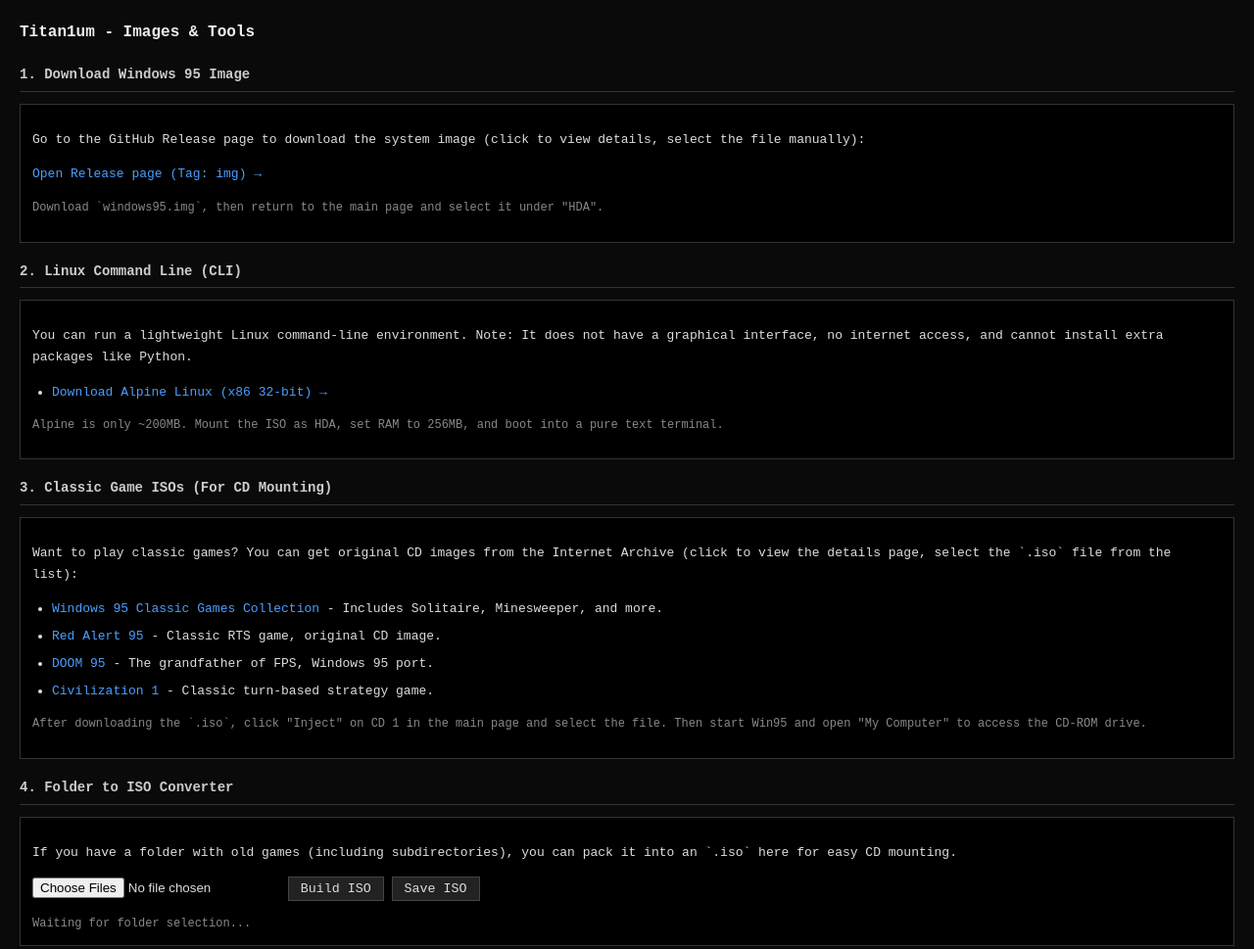
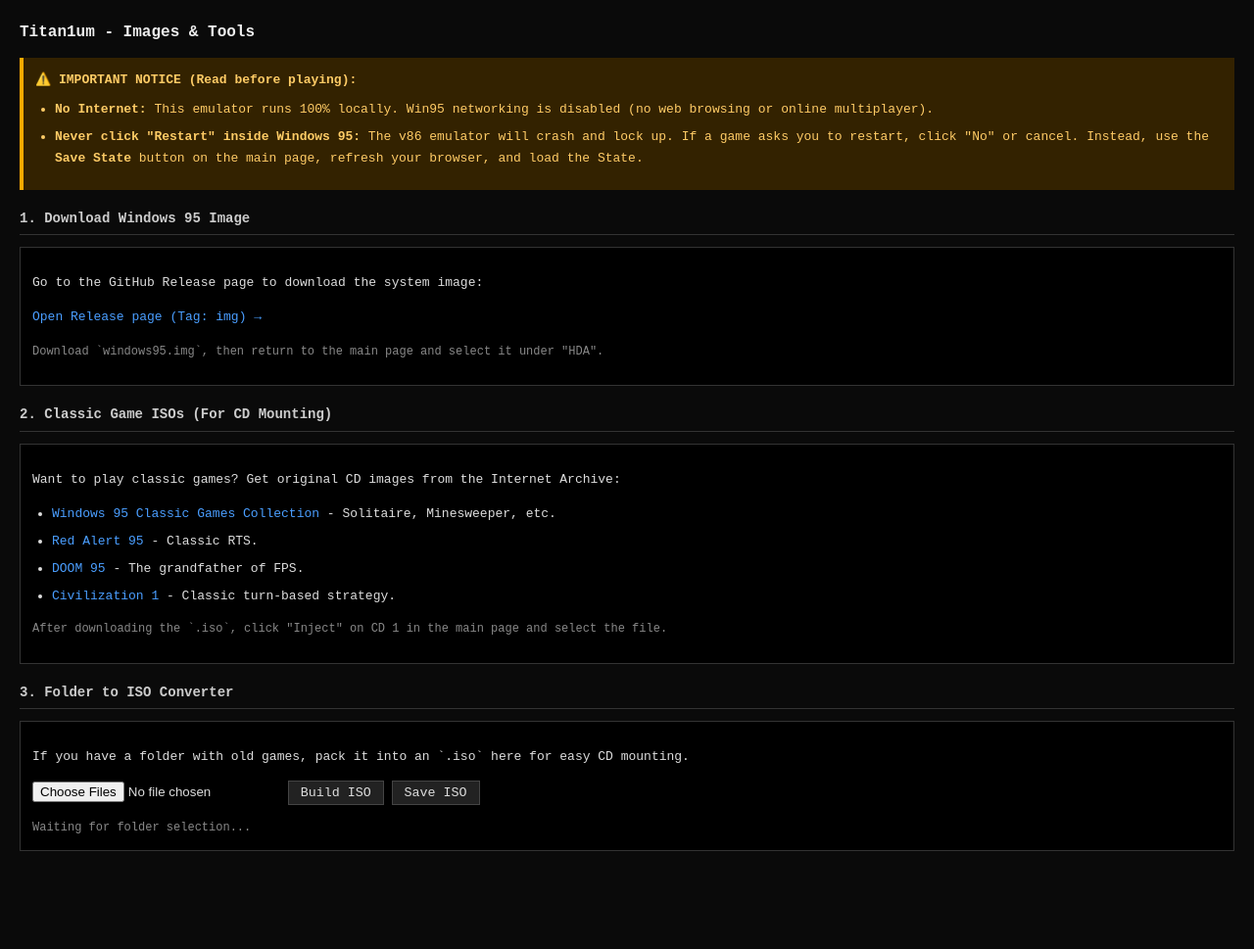
Before and after one commit to aiden12910-12910/Titan1um, a plain HTML site: page downloader.html in a window 1280 px wide. Shown: the whole page at 98% size. After the commit the page ends 901 px from the top, so only its background shows below. Drawn offline with Linux system fonts and the light colour scheme.

Commit message:
Update downloader instructions and section titles

```diff
--- a/downloader.html
+++ b/downloader.html
@@ -11,6 +11,7 @@
   a:hover{text-decoration:underline}
   .box{background:#000;border:1px solid #333;padding:12px;margin:12px 0}
   .hint{color:#888;font-size:12px}
+  .warning{background: #332200; border-left: 4px solid #ffaa00; padding: 12px; color: #ffcc66; margin-bottom: 16px;}
   ul { padding-left: 20px; margin: 8px 0; }
   li { margin-bottom: 6px; }
 </style>
@@ -18,37 +19,36 @@
 <body>
 <h1>Titan1um - Images & Tools</h1>
 
+<div class="warning">
+  <strong>⚠️ IMPORTANT NOTICE (Read before playing):</strong>
+  <ul>
+    <li><strong>No Internet:</strong> This emulator runs 100% locally. Win95 networking is disabled (no web browsing or online multiplayer).</li>
+    <li><strong>Never click "Restart" inside Windows 95:</strong> The v86 emulator will crash and lock up. If a game asks you to restart, click "No" or cancel. Instead, use the <strong>Save State</strong> button on the main page, refresh your browser, and load the State.</li>
+  </ul>
+</div>
+
 <h2>1. Download Windows 95 Image</h2>
 <div class="box">
-  <p>Go to the GitHub Release page to download the system image (click to view details, select the file manually):</p>
+  <p>Go to the GitHub Release page to download the system image:</p>
   <p><a href="https://github.com/aiden12910-12910/Windows95/releases/tag/img" target="_blank" rel="noopener">Open Release page (Tag: img) →</a></p>
   <p class="hint">Download `windows95.img`, then return to the main page and select it under "HDA".</p>
 </div>
 
-<h2>2. Linux Command Line (CLI)</h2>
+<h2>2. Classic Game ISOs (For CD Mounting)</h2>
 <div class="box">
-  <p>You can run a lightweight Linux command-line environment. Note: It does not have a graphical interface, no internet access, and cannot install extra packages like Python.</p>
+  <p>Want to play classic games? Get original CD images from the Internet Archive:</p>
   <ul>
-    <li><a href="https://dl-cdn.alpinelinux.org/alpine/v3.21/releases/x86/alpine-standard-3.21.3-x86.iso" target="_blank">Download Alpine Linux (x86 32-bit) →</a></li>
+    <li><a href="https://archive.org/details/win95_games" target="_blank">Windows 95 Classic Games Collection</a> - Solitaire, Minesweeper, etc.</li>
+    <li><a href="https://archive.org/details/RedAlert95" target="_blank">Red Alert 95</a> - Classic RTS.</li>
+    <li><a href="https://archive.org/details/doom95" target="_blank">DOOM 95</a> - The grandfather of FPS.</li>
+    <li><a href="https://archive.org/details/msdos_Sid_Meiers_Civilization_1991" target="_blank">Civilization 1</a> - Classic turn-based strategy.</li>
   </ul>
-  <p class="hint">Alpine is only ~200MB. Mount the ISO as HDA, set RAM to 256MB, and boot into a pure text terminal.</p>
+  <p class="hint">After downloading the `.iso`, click "Inject" on CD 1 in the main page and select the file.</p>
 </div>
 
-<h2>3. Classic Game ISOs (For CD Mounting)</h2>
+<h2>3. Folder to ISO Converter</h2>
 <div class="box">
-  <p>Want to play classic games? You can get original CD images from the Internet Archive (click to view the details page, select the `.iso` file from the list):</p>
-  <ul>
-    <li><a href="https://archive.org/details/win95_games" target="_blank">Windows 95 Classic Games Collection</a> - Includes Solitaire, Minesweeper, and more.</li>
-    <li><a href="https://archive.org/details/RedAlert95" target="_blank">Red Alert 95</a> - Classic RTS game, original CD image.</li>
-    <li><a href="https://archive.org/details/doom95" target="_blank">DOOM 95</a> - The grandfather of FPS, Windows 95 port.</li>
-    <li><a href="https://archive.org/details/msdos_Sid_Meiers_Civilization_1991" target="_blank">Civilization 1</a> - Classic turn-based strategy game.</li>
-  </ul>
-  <p class="hint">After downloading the `.iso`, click "Inject" on CD 1 in the main page and select the file. Then start Win95 and open "My Computer" to access the CD-ROM drive.</p>
-</div>
-
-<h2>4. Folder to ISO Converter</h2>
-<div class="box">
-  <p>If you have a folder with old games (including subdirectories), you can pack it into an `.iso` here for easy CD mounting.</p>
+  <p>If you have a folder with old games, pack it into an `.iso` here for easy CD mounting.</p>
   <p>
     <input type="file" id="iso_dir" webkitdirectory directory multiple style="color:#ddd">
     <button id="btn_build_iso" type="button" style="padding:4px 12px;background:#222;color:#ddd;border:1px solid #444;cursor:pointer;font-family:monospace">Build ISO</button>
```
